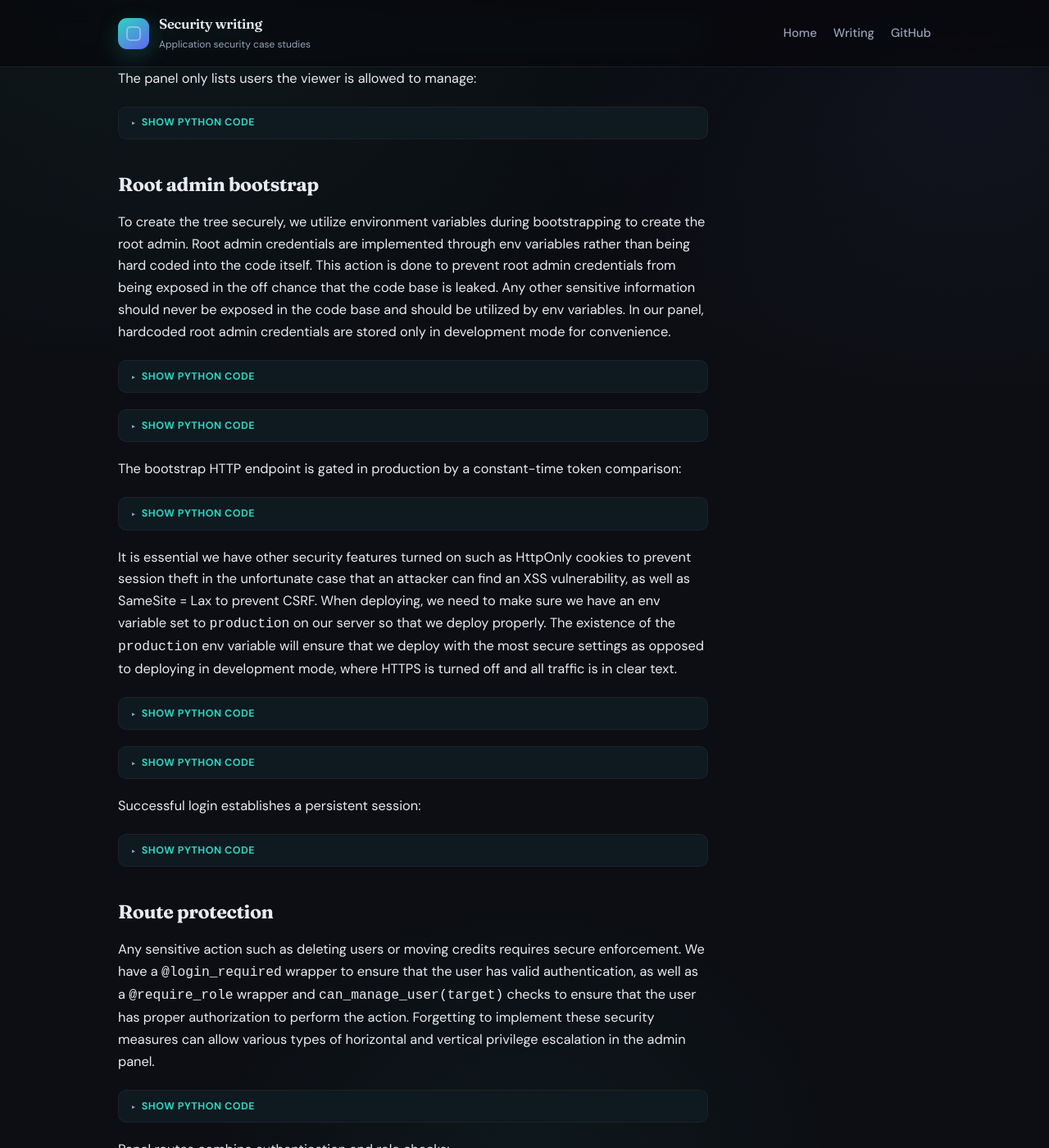
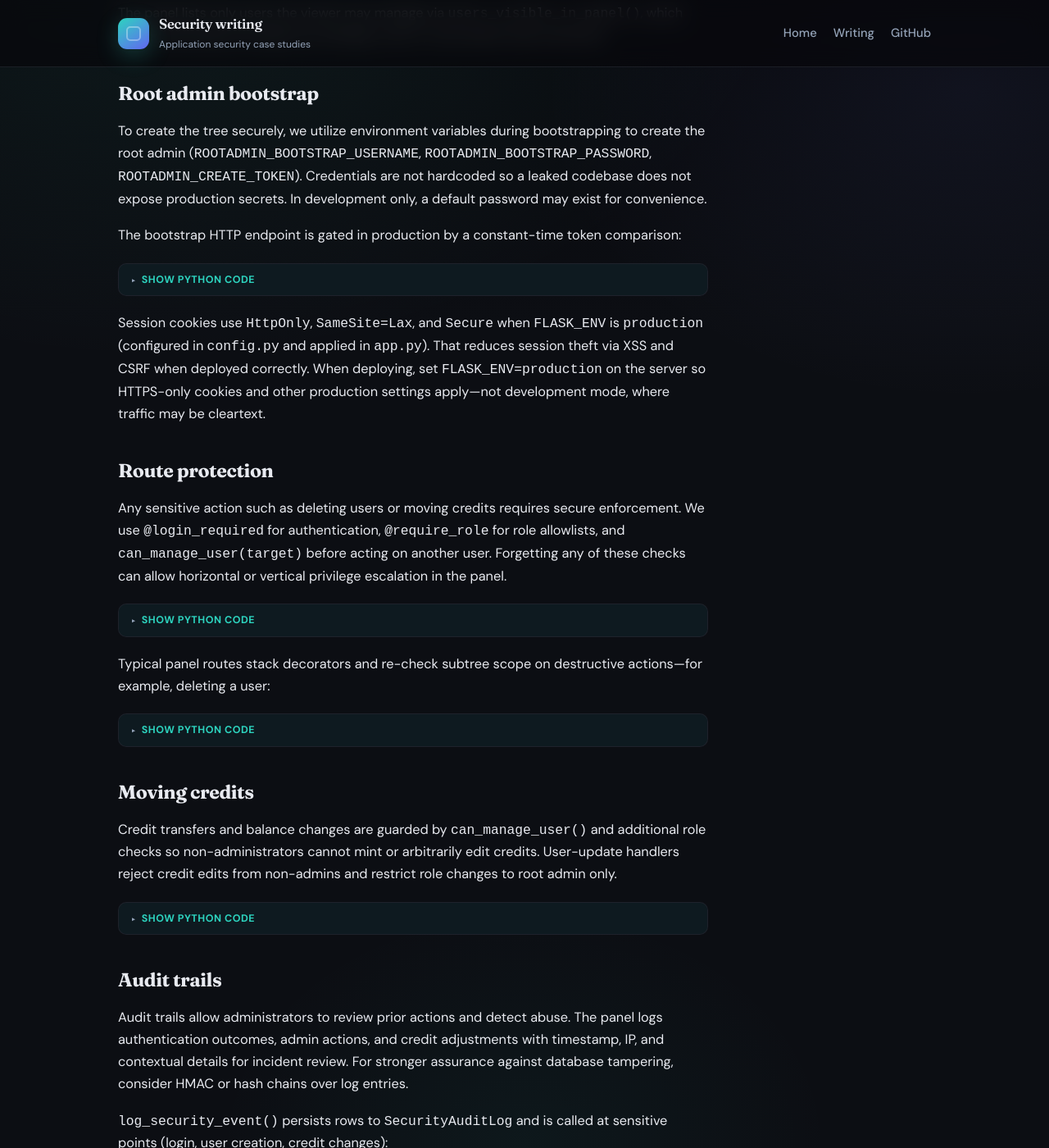
Before and after one commit to Shawns0826/Projects, a Jekyll site: the page built from _case_studies/rbac-admin-panel.md, in a window 1280 px wide and 1400 px high, scrolled down 1259 px. Shown: the whole window at 82% size. Built offline with Jekyll 4.4.1, drawn with Linux system fonts in a browser that asks for light colours; some of the changed text lies outside the part shown.

Commit message:
Edit RBAC case study: fewer code blocks, more prose
Keep five high-signal snippets (subtree authz, bootstrap gate, require_role, delete route, extend_credits, audit). Move the rest to inline references.

Co-authored-by: Cursor <cursoragent@cursor.com>

````diff
--- a/_case_studies/rbac-admin-panel.md
+++ b/_case_studies/rbac-admin-panel.md
@@ -20,16 +20,7 @@ Each user is a node in the subtree and can only manage users under their local t
 
 ![Subtree hierarchy and role relationships]({{ "/assets/images/rbac-admin-panel-hierarchy.png" | relative_url }})
 
-The user model stores role and parent/child relationships that define the tree:
-
-```python
-# models.py (lines 24–25, 38–39)
-role = db.Column(db.String(20), nullable=False, default='customer')  # rootadmin, admin, reseller, customer
-parent_id = db.Column(db.Integer, db.ForeignKey('user.id'), nullable=True)
-children = db.relationship('User', backref=db.backref('parent', remote_side=[id]))
-```
-
-Subtree authorization is enforced in `can_manage_user()` and `is_in_hierarchy()`:
+The `User` model stores `role` and `parent_id` / `children` relationships that define the tree. Subtree authorization is enforced in `can_manage_user()` and `is_in_hierarchy()`:
 
 ```python
 # models.py (lines 76–106)
@@ -57,37 +48,11 @@ def is_in_hierarchy(self, target_user):
     return False
 ```
 
-The panel only lists users the viewer is allowed to manage:
-
-```python
-# routes.py (~142–162)
-def users_visible_in_panel(viewer: User) -> list:
-    if viewer.role == "rootadmin":
-        return User.query.order_by(User.username).all()
-    desc_ids = _descendant_user_ids(viewer.id)
-    candidates = User.query.filter(User.id.in_(desc_ids)).order_by(User.username).all()
-    return [u for u in candidates if viewer.can_manage_user(u)]
-```
+The panel lists only users the viewer may manage via `users_visible_in_panel()`, which filters descendants through `can_manage_user()` (root admin sees everyone).
 
 ## Root admin bootstrap
 
-To create the tree securely, we utilize environment variables during bootstrapping to create the root admin. Root admin credentials are implemented through env variables rather than being hard coded into the code itself. This action is done to prevent root admin credentials from being exposed in the off chance that the code base is leaked. Any other sensitive information should never be exposed in the code base and should be utilized by env variables. In our panel, hardcoded root admin credentials are stored only in development mode for convenience.
-
-```python
-# config.py (lines 46–48)
-ROOTADMIN_BOOTSTRAP_USERNAME = (os.environ.get("ROOTADMIN_BOOTSTRAP_USERNAME") or "rootadmin").strip()
-ROOTADMIN_BOOTSTRAP_PASSWORD = os.environ.get("ROOTADMIN_BOOTSTRAP_PASSWORD")
-ROOTADMIN_CREATE_TOKEN = os.environ.get("ROOTADMIN_CREATE_TOKEN")
-```
-
-```python
-# routes.py — create_root_admin() (~73–111)
-raw_pw = (config.ROOTADMIN_BOOTSTRAP_PASSWORD or _DEFAULT_ROOTADMIN_PASSWORD).strip()
-username = (config.ROOTADMIN_BOOTSTRAP_USERNAME or "rootadmin").strip() or "rootadmin"
-# ...
-rootadmin = User(username=username, role="rootadmin", credits=999999)
-rootadmin.set_password(raw_pw)
-```
+To create the tree securely, we utilize environment variables during bootstrapping to create the root admin (`ROOTADMIN_BOOTSTRAP_USERNAME`, `ROOTADMIN_BOOTSTRAP_PASSWORD`, `ROOTADMIN_CREATE_TOKEN`). Credentials are not hardcoded so a leaked codebase does not expose production secrets. In development only, a default password may exist for convenience.
 
 The bootstrap HTTP endpoint is gated in production by a constant-time token comparison:
 
@@ -104,34 +69,11 @@ def create_root_admin_endpoint():
             return jsonify({"success": False, "message": "Forbidden"}), 403
 ```
 
-It is essential we have other security features turned on such as HttpOnly cookies to prevent session theft in the unfortunate case that an attacker can find an XSS vulnerability, as well as SameSite = Lax to prevent CSRF. When deploying, we need to make sure we have an env variable set to `production` on our server so that we deploy properly. The existence of the `production` env variable will ensure that we deploy with the most secure settings as opposed to deploying in development mode, where HTTPS is turned off and all traffic is in clear text.
-
-```python
-# config.py (lines 14–17)
-class Config:
-    PERMANENT_SESSION_LIFETIME = timedelta(hours=24)
-    SESSION_COOKIE_SECURE = os.environ.get('FLASK_ENV') == 'production'
-    SESSION_COOKIE_HTTPONLY = True
-    SESSION_COOKIE_SAMESITE = 'Lax'
-```
-
-```python
-# app.py (lines 16–19)
-app.config["SESSION_COOKIE_SECURE"] = config.current_config.SESSION_COOKIE_SECURE
-app.config["SESSION_COOKIE_HTTPONLY"] = config.current_config.SESSION_COOKIE_HTTPONLY
-app.config["SESSION_COOKIE_SAMESITE"] = config.current_config.SESSION_COOKIE_SAMESITE
-```
-
-Successful login establishes a persistent session:
-
-```python
-# routes.py (~310)
-login_user(user, remember=True)
-```
+Session cookies use `HttpOnly`, `SameSite=Lax`, and `Secure` when `FLASK_ENV` is `production` (configured in `config.py` and applied in `app.py`). That reduces session theft via XSS and CSRF when deployed correctly. When deploying, set `FLASK_ENV=production` on the server so HTTPS-only cookies and other production settings apply—not development mode, where traffic may be cleartext.
 
 ## Route protection
 
-Any sensitive action such as deleting users or moving credits requires secure enforcement. We have a `@login_required` wrapper to ensure that the user has valid authentication, as well as a `@require_role` wrapper and `can_manage_user(target)` checks to ensure that the user has proper authorization to perform the action. Forgetting to implement these security measures can allow various types of horizontal and vertical privilege escalation in the admin panel.
+Any sensitive action such as deleting users or moving credits requires secure enforcement. We use `@login_required` for authentication, `@require_role` for role allowlists, and `can_manage_user(target)` before acting on another user. Forgetting any of these checks can allow horizontal or vertical privilege escalation in the panel.
 
 ```python
 # security.py (lines 119–150)
@@ -159,18 +101,7 @@ def require_role(required_roles):
     return decorator
 ```
 
-Panel routes combine authentication and role checks:
-
-```python
-# routes.py (panel routes ~1250+)
-@app.route('/panel')
-@login_required
-@require_role(['rootadmin', 'admin', 'reseller'])
-def panel_dashboard():
-    """Main dashboard for the web panel"""
-    managed_users = users_visible_in_panel(current_user)
-    # ...
-```
+Typical panel routes stack decorators and re-check subtree scope on destructive actions—for example, deleting a user:
 
 ```python
 # routes.py (~1825–1839)
@@ -187,7 +118,7 @@ def panel_delete_user(username):
 
 ## Moving credits
 
-Credit transfers and balance changes are guarded by `can_manage_user()` and additional role checks so non-administrators cannot mint or arbitrarily edit credits.
+Credit transfers and balance changes are guarded by `can_manage_user()` and additional role checks so non-administrators cannot mint or arbitrarily edit credits. User-update handlers reject credit edits from non-admins and restrict role changes to root admin only.
 
 ```python
 # routes.py (~991–1021)
@@ -214,37 +145,14 @@ def extend_credits():
     # ... transfer credits, log TRANSFER / EXTEND ...
 ```
 
-User update endpoints enforce the same subtree scope and restrict credit/role edits by role:
+## Audit trails
+
+Audit trails allow administrators to review prior actions and detect abuse. The panel logs authentication outcomes, admin actions, and credit adjustments with timestamp, IP, and contextual details for incident review. For stronger assurance against database tampering, consider HMAC or hash chains over log entries.
+
+`log_security_event()` persists rows to `SecurityAuditLog` and is called at sensitive points (login, user creation, credit changes):
 
 ```python
-# routes.py (~1518–1555)
-if not current_user.can_manage_user(user):
-    return jsonify({"success": False, "message": "Insufficient permissions"}), 403
-if 'credits' in data and current_user.role in ['rootadmin', 'admin']:
-    # manual credit adjustment ...
-elif 'credits' in data and current_user.role not in ['rootadmin', 'admin']:
-    return jsonify({"success": False, "message": "Only administrators can edit user credits"}), 403
-if 'role' in data and current_user.role == 'rootadmin':
-  # only root admin may change roles ...
-```
-
-## Audit trails
-
-Audit trails allow administrators the ability to view previous actions and ensure nothing malicious has happened. This panel audits authentication failures, admin actions, and credit adjustments with timestamp, IP, and before/after balances for proper incident review and abuse detection. For extra security, it is recommended to include some type of cryptographic enforcement in the case that a malicious actor obtains database write access. This would prevent anyone from being able to tamper with audit logs. Cryptographic enforcement can be achieved using tools such as HMAC or hash chains.
-
-```python
-# models.py (~182–191)
-class SecurityAuditLog(db.Model):
-    event_type = db.Column(db.String(50), nullable=False)
-    user_id = db.Column(db.Integer, db.ForeignKey('user.id', ondelete='CASCADE'), nullable=True)
-    ip_address = db.Column(db.String(45), nullable=False)
-    user_agent = db.Column(db.String(500), nullable=True)
-    details = db.Column(db.Text, nullable=True)
-    severity = db.Column(db.String(20), default='INFO')
-```
-
-```python
-# security.py (~152–186)
+# security.py (~152–186); routes.py (~298–310) at login
 def log_security_event(event_type, user_id=None, details=None, ip_address=None, severity='INFO'):
     audit_log = SecurityAuditLog(
         event_type=event_type,
@@ -256,27 +164,13 @@ def log_security_event(event_type, user_id=None, details=None, ip_address=None,
     )
     db.session.add(audit_log)
     db.session.commit()
-```
 
-Login and user creation are logged at the point of action:
-
-```python
-# routes.py (~298–310)
+# Example: LOGIN_SUCCESS after successful authentication
 log_security_event(
     event_type="LOGIN_SUCCESS",
     user_id=user.id,
     ip_address=request.remote_addr,
     details=f"Login successful for user {username}"
-)
-login_user(user, remember=True)
-```
-
-```python
-# routes.py (~1717–1721)
-log_security_event(
-    event_type="USER_CREATED",
-    user_id=current_user.id,
-    details=f"Created user {username} (role: {role}) with {credits} credits"
 )
 ```
 
````
